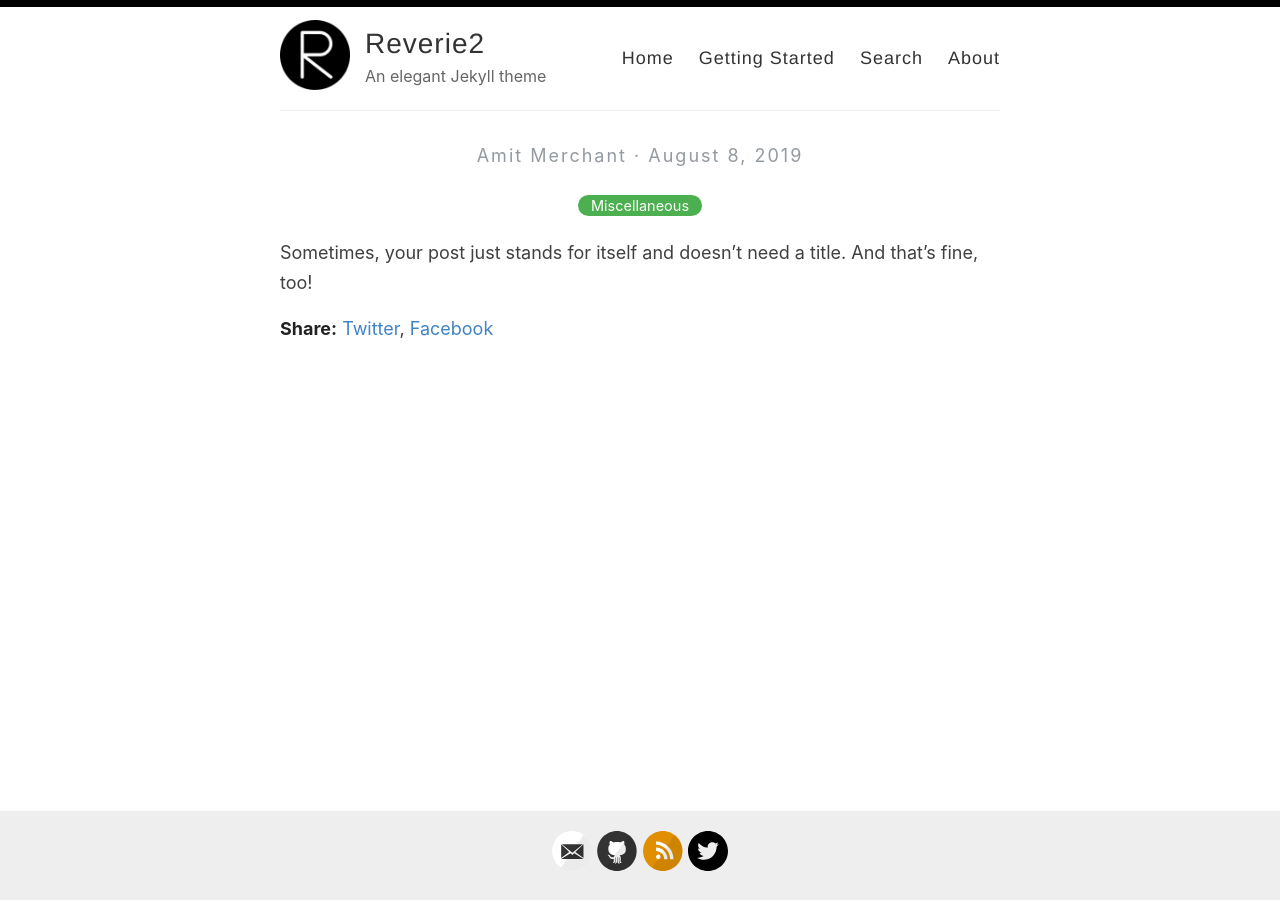
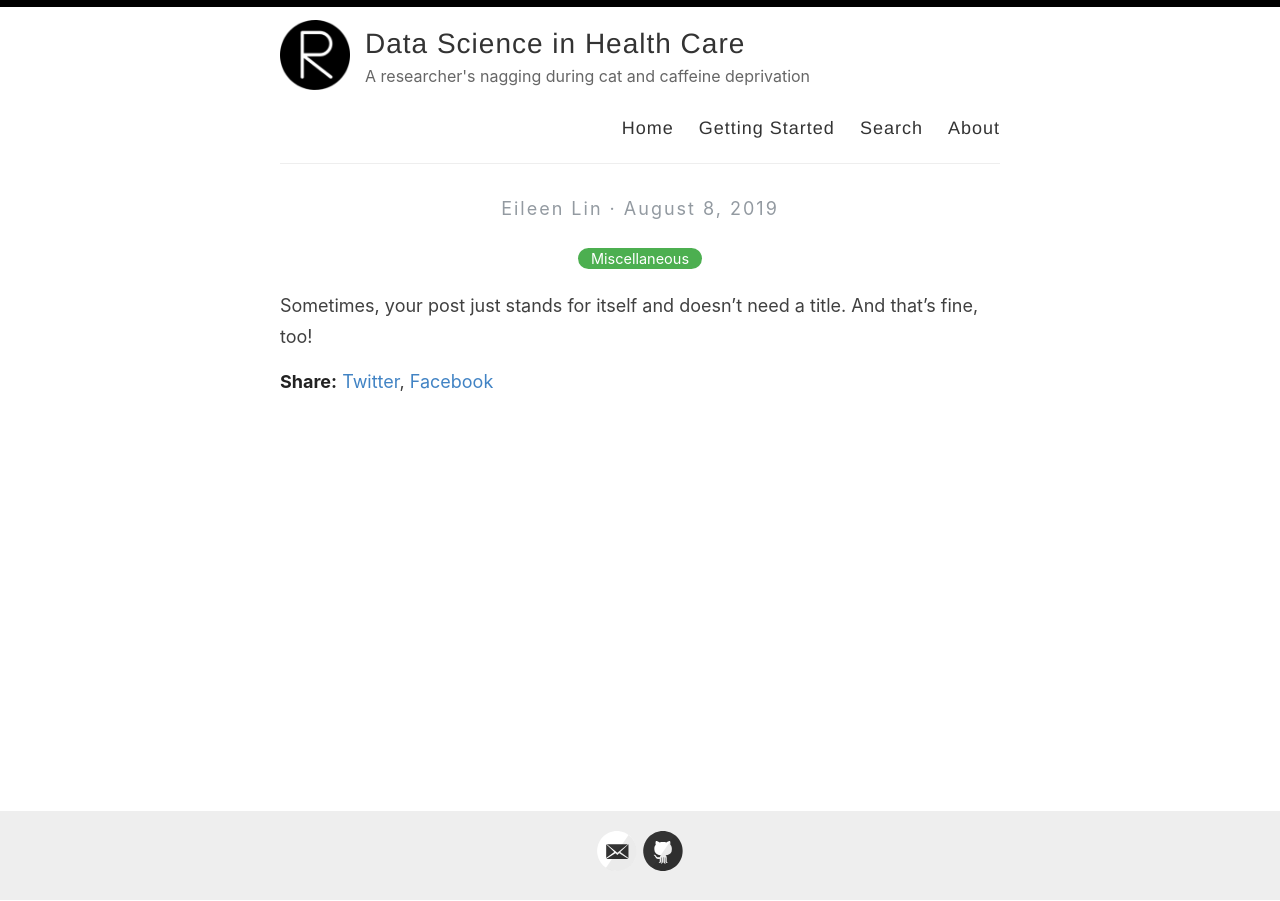
Before and after one commit to sin-ying-lin/sin-ying-lin.github.io, a Jekyll site: the page built from _posts/2019-08-08-no-title-posts.md, in a window 1280 px wide. Built offline with Jekyll 4.4.1, drawn with Linux system fonts in a browser that asks for light colours.

Commit message:
Update _config.yml

```diff
--- a/_config.yml
+++ b/_config.yml
@@ -3,13 +3,13 @@
 #
 
 # Name of your site (displayed in the header)
-name: Reverie2
+name: Data Science in Health Care
 
 # Name of the author
-author: Amit Merchant
+author: Eileen Lin
 
 # Short bio or description (displayed in the header)
-description: An elegant Jekyll theme
+description: A researcher's nagging during cat and caffeine deprivation
 
 # URL of your avatar or profile pic (you could use your GitHub profile pic)
 avatar: /images/reverie.png
@@ -21,15 +21,15 @@ avatar: /images/reverie.png
 # Includes an icon in the footer for each username you enter
 footer-links:
   dribbble:
-  email: amit.d.merchant@gmail.com
+  email: eileen.sy.lin@gmail.com
   facebook:
   flickr:
-  github: amitmerchant1990/reverie
+  github: eileen.catfeine
   instagram:
   linkedin:
   pinterest:
-  rss: rss
-  twitter: amit_merchant
+  rss:
+  twitter:
   stackoverflow:
   youtube: # channel/<your_long_string> or user/<user-name>
   googleplus: # anything in your profile username that comes after plus.google.com/
@@ -41,12 +41,12 @@ footer-links:
 disqus:
 
 # Enter your Google Analytics web tracking code (e.g. UA-2110908-2) to activate tracking
-google_analytics: UA-43339302-11
+google_analytics: #UA-43339302-11
 
 # Your website URL (e.g. http://amitmerchant1990.github.io or http://www.amitmerchant.com)
 # Used for Sitemap.xml and your RSS feed
-url: http://www.amitmerchant.com/reverie
-enforce_ssl: https://www.amitmerchant.com/reverie
+url: http://eileen-catfeinie.github.io
+enforce_ssl: http://eileen-catfeinie.github.io
 
 # If you're hosting your site at a Project repository on GitHub pages
 # (http://yourusername.github.io/repository-name)
```
